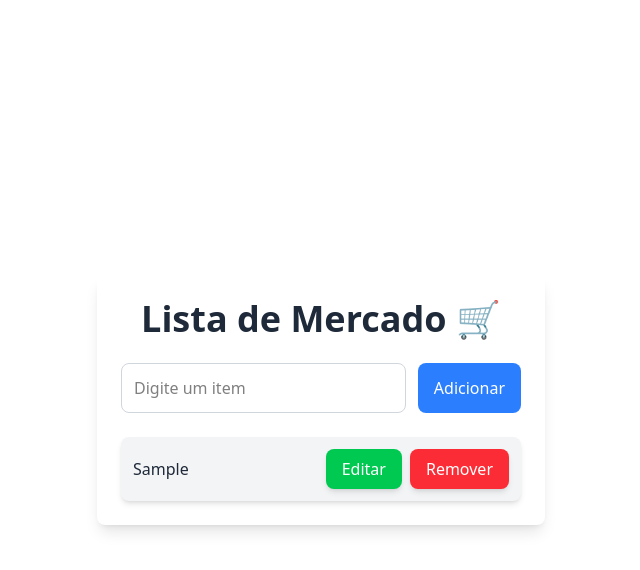
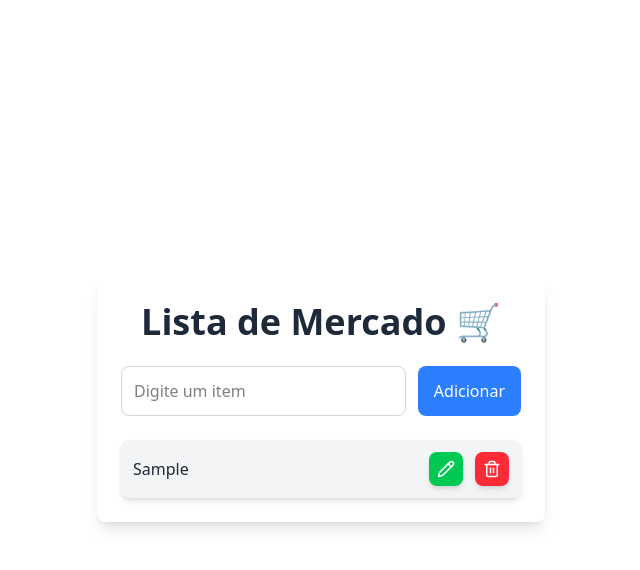
Before and after one commit to SamuelRicardos/lista-de-mercado, a React (Vite) app: page / in a window 1280 px wide. Both pictures are taken after typing "Sample" into the empty fields and a click on the button "Adicionar". Shown: the top 570 px of the page, without its empty margins (319-959 px from the left). Built offline with nearby package versions, Linux system fonts and the light colour scheme.

Commit message:
alteracao de butoes e instalacao de lucide react

```diff
--- a/package.json
+++ b/package.json
@@ -17,6 +17,7 @@
   "dependencies": {
     "@tailwindcss/vite": "^4.0.14",
     "framer-motion": "^12.6.3",
+    "lucide-react": "^0.487.0",
     "react": "^19.0.0",
     "react-dom": "^19.0.0",
     "tailwindcss": "^4.0.14"
--- a/src/ItemLista.jsx
+++ b/src/ItemLista.jsx
@@ -1,4 +1,5 @@
 import React from "react";
+import { Pencil, Trash2 } from "lucide-react";
 
 const ItemLista = ({ itemLista, listaMercado, setListaMercado }) => {
   const removerItemDaLista = () => {
@@ -13,21 +14,21 @@ const ItemLista = ({ itemLista, listaMercado, setListaMercado }) => {
   };
 
   return (
-    <div className="flex items-center p-1 rounded-lg w-full gap-2">
+    <div className="flex items-center p-1 rounded-lg w-full gap-3 bg-gray-100">
       <span className="text-gray-800 font-medium flex-1 text-left" aria-label={`Item da lista: ${itemLista}`}>{itemLista}</span>
       <button
-        className="transition px-4 py-2 text-white bg-green-500 rounded-lg hover:bg-green-600 focus:outline-none focus:ring-2 focus:ring-green-400 shadow-md cursor-pointer"
+        className="transition p-2 text-white bg-green-500 rounded-lg hover:bg-green-600 focus:outline-none focus:ring-2 focus:ring-green-400 shadow-md cursor-pointer"
         onClick={atualizarItemDaLista}
         aria-label={`Atualizar ${itemLista} da lista`}
       >
-        Editar
+        <Pencil size={18} />
       </button>
       <button
-        className="transition px-4 py-2 text-white bg-red-500 rounded-lg hover:bg-red-600 focus:outline-none focus:ring-2 focus:ring-red-400 shadow-md cursor-pointer"
+        className="transition p-2 text-white bg-red-500 rounded-lg hover:bg-red-600 focus:outline-none focus:ring-2 focus:ring-red-400 shadow-md cursor-pointer"
         onClick={removerItemDaLista}
         aria-label={`Remover ${itemLista} da lista`}
       >
-        Remover
+        <Trash2 size={18} />
       </button>
     </div>
   );
```
Also changed, not shown: 1 other file (tests, documents, lock files or other folders).
